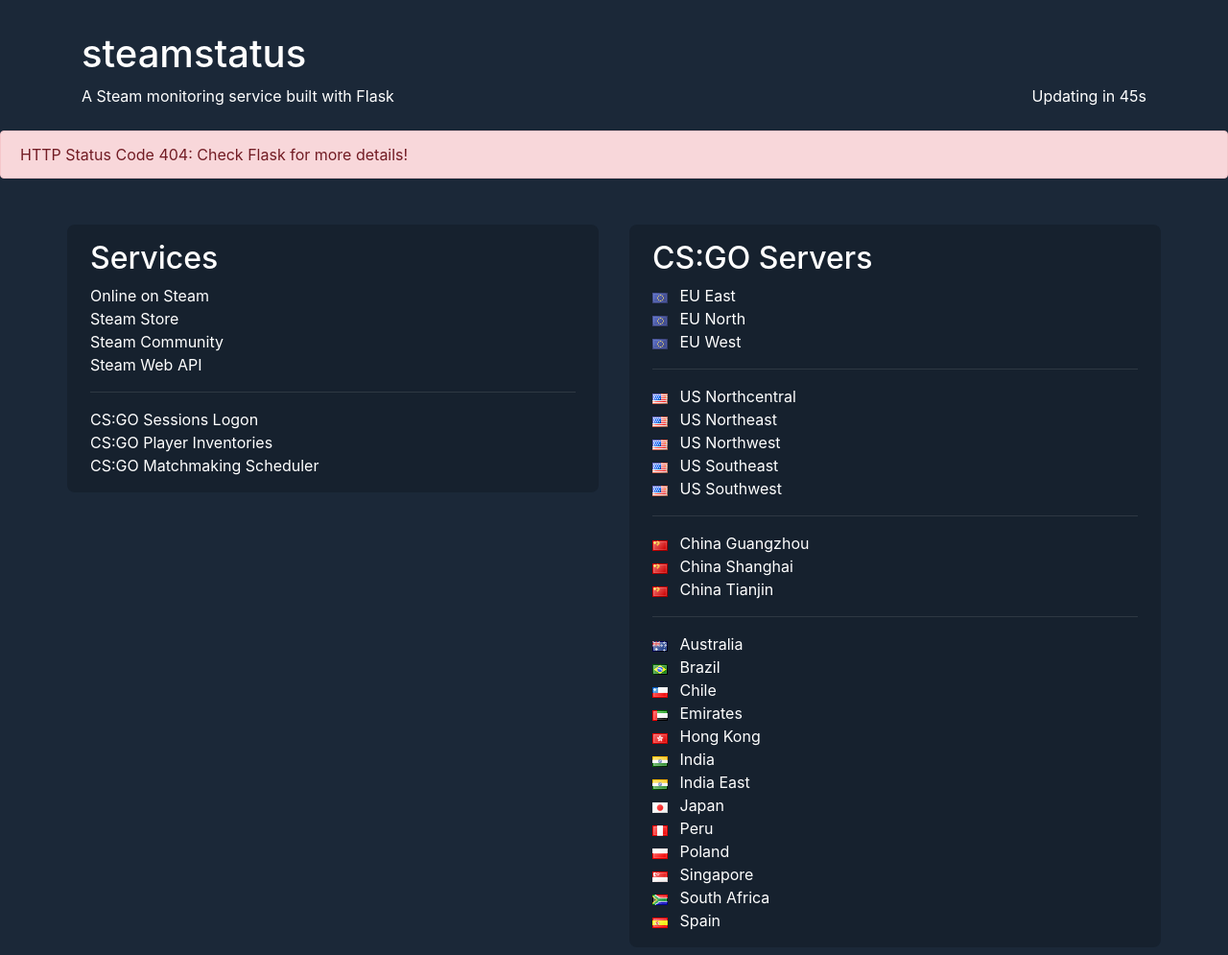
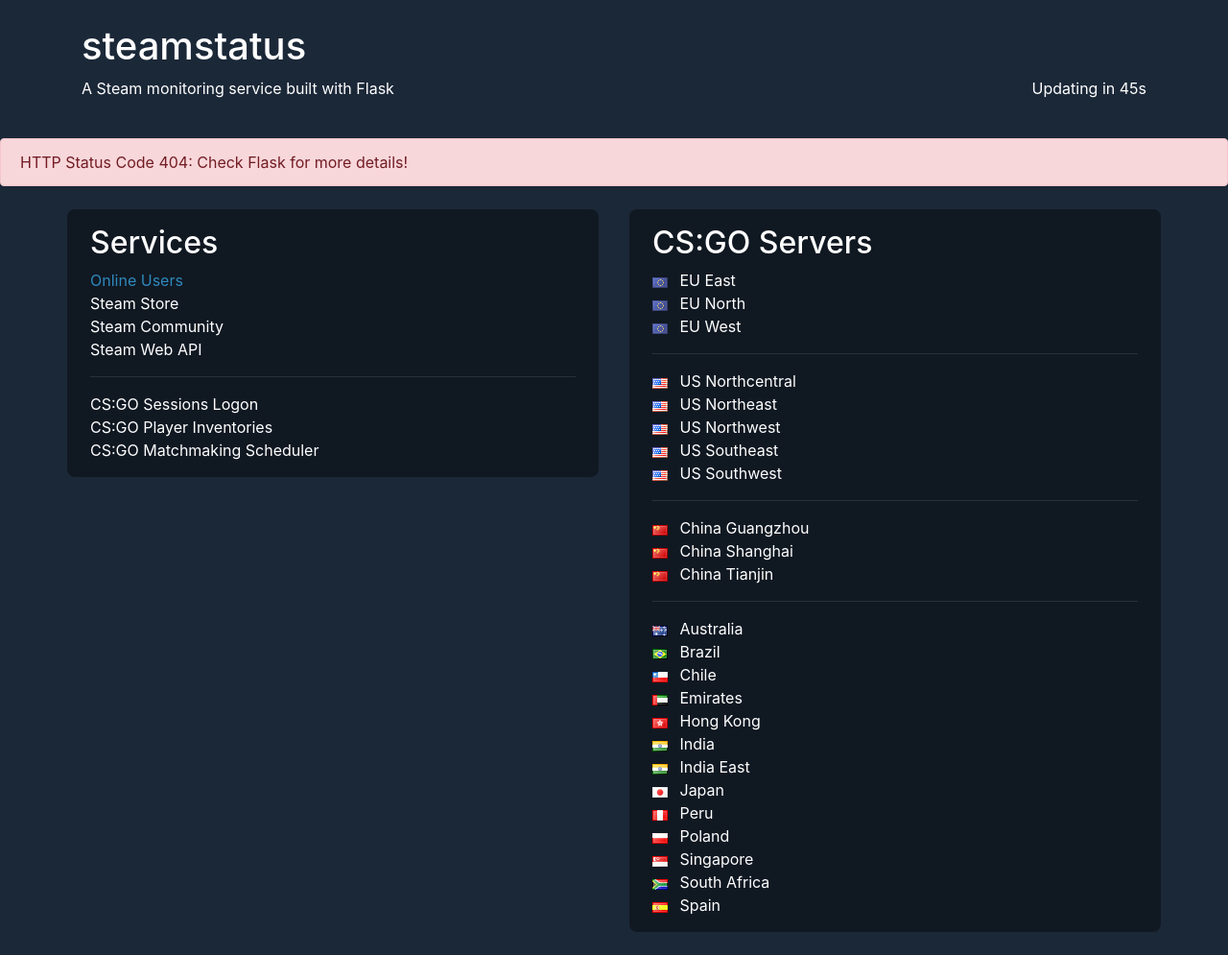
Before and after one commit to akelsch/steamstatus, a Python web app: template src/templates/index.html in a window 1280 px wide. Shown: the whole page at 96% size. Before the commit the page ends 968 px from the top, so only its background shows below. Run offline with Jinja, Linux system fonts and the light colour scheme; the template is opened without the code that fills it, so the values that code supplies are empty; some libraries are stand-ins or nearby versions.

Commit message:
Update styles, add link to Steam stats page

```diff
--- a/src/static/css/style.css
+++ b/src/static/css/style.css
@@ -1,6 +1,4 @@
 body {
-  padding-top: 2rem;
-
   color: white;
   background: #1b2838;
 }
@@ -9,12 +7,26 @@ header {
   overflow: auto;
 }
 
+a {
+  color: #2f89bc;
+}
+
+a:hover {
+  color: #66c0f4;
+  text-decoration: none;
+}
+
+#servermsg {
+  margin-top: 0.5rem;
+  margin-bottom: 0;
+}
+
 .status-group {
   height: 100%;
   padding: 1rem 1.5rem;
 
   border-radius: 0.5rem;
-  background: #16212e;
+  background: rgba(0, 0, 0, 0.4);
 }
 
 .status-group hr {
@@ -32,8 +44,3 @@ header {
 .status-group ul {
   margin-bottom: 0;
 }
-
-#servermsg {
-  margin-top: 0.5rem;
-  margin-bottom: 0;
-}
--- a/src/templates/index.html
+++ b/src/templates/index.html
@@ -13,7 +13,7 @@
 </head>
 
 <body>
-    <header class="container">
+    <header class="container my-4">
         <h1>steamstatus</h1>
         <p class="float-left">A Steam monitoring service built with Flask</p>
         <p class="float-right">Updating in <span id="countdown">45</span>s</p>
@@ -21,32 +21,39 @@
 
     <div id="servermsg" class="alert alert-danger" role="alert" style="display: none;"></div>
 
-    <main class="container mt-5">
+    <main class="container my-4">
         <div class="row">
             <div class="col mr-3 status-group">
                 <h2>Services</h2>
                 <ul class="list-unstyled pl-0">
                     <li>
-                        Online on Steam <span id="online-users" class="status"></span>
+                        <a href="https://store.steampowered.com/stats/" target="_blank" rel="noopener noreferrer">Online Users</a>
+                        <span id="online-users" class="status"></span>
                     </li>
                     <li>
-                        Steam Store <span id="store-status" class="status"></span>
+                        Steam Store
+                        <span id="store-status" class="status"></span>
                     </li>
                     <li>
-                        Steam Community <span id="community-status" class="status"></span>
+                        Steam Community
+                        <span id="community-status" class="status"></span>
                     </li>
                     <li>
-                        Steam Web API <span id="api-status" class="status"></span>
+                        Steam Web API
+                        <span id="api-status" class="status"></span>
                     </li>
                     <hr>
                     <li>
-                        CS:GO Sessions Logon <span id="sessions-logon" class="status"></span>
+                        CS:GO Sessions Logon
+                        <span id="sessions-logon" class="status"></span>
                     </li>
                     <li>
-                        CS:GO Player Inventories <span id="player-inventories" class="status"></span>
+                        CS:GO Player Inventories
+                        <span id="player-inventories" class="status"></span>
                     </li>
                     <li>
-                        CS:GO Matchmaking Scheduler <span id="matchmaking-scheduler" class="status"></span>
+                        CS:GO Matchmaking Scheduler
+                        <span id="matchmaking-scheduler" class="status"></span>
                     </li>
                 </ul>
             </div>
```
